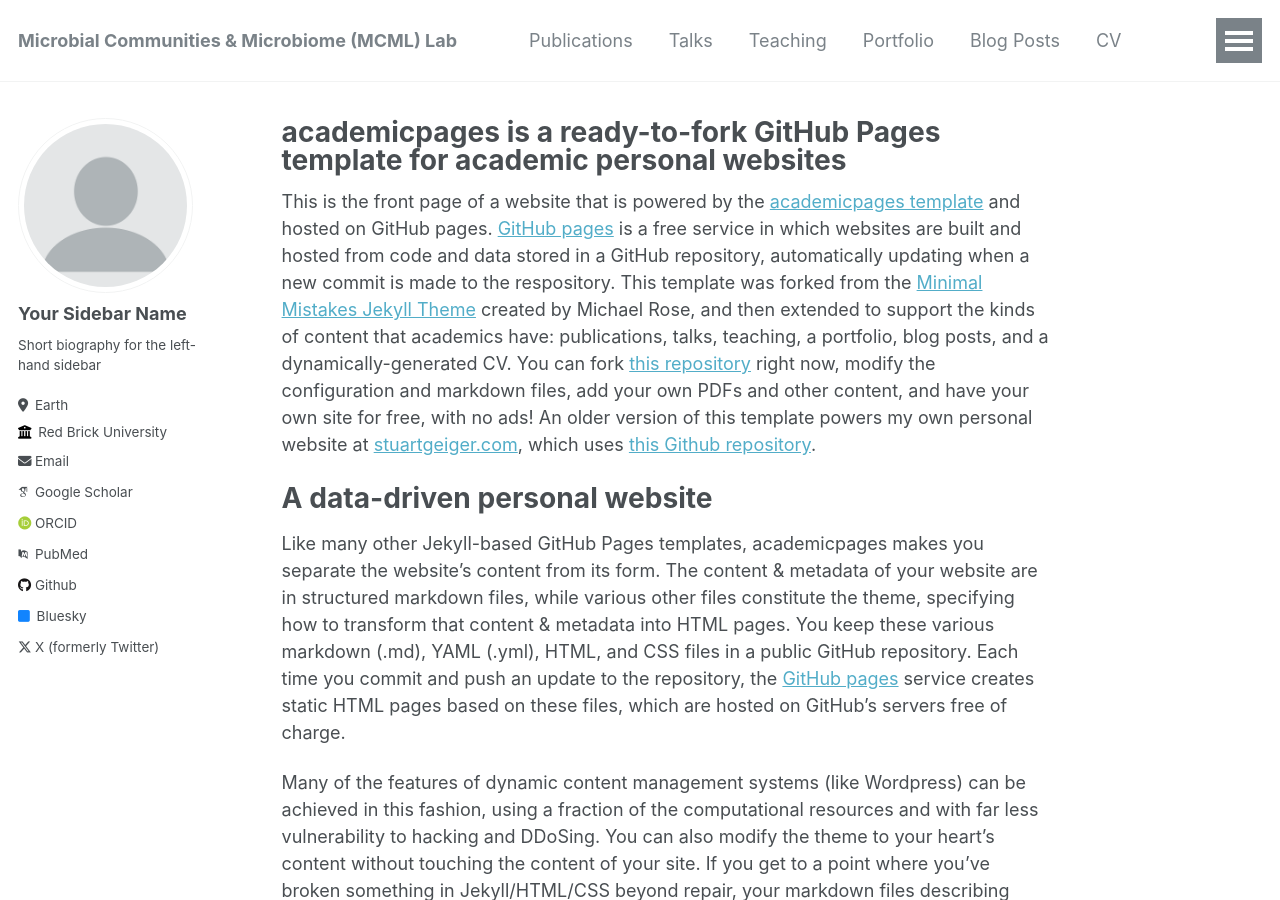
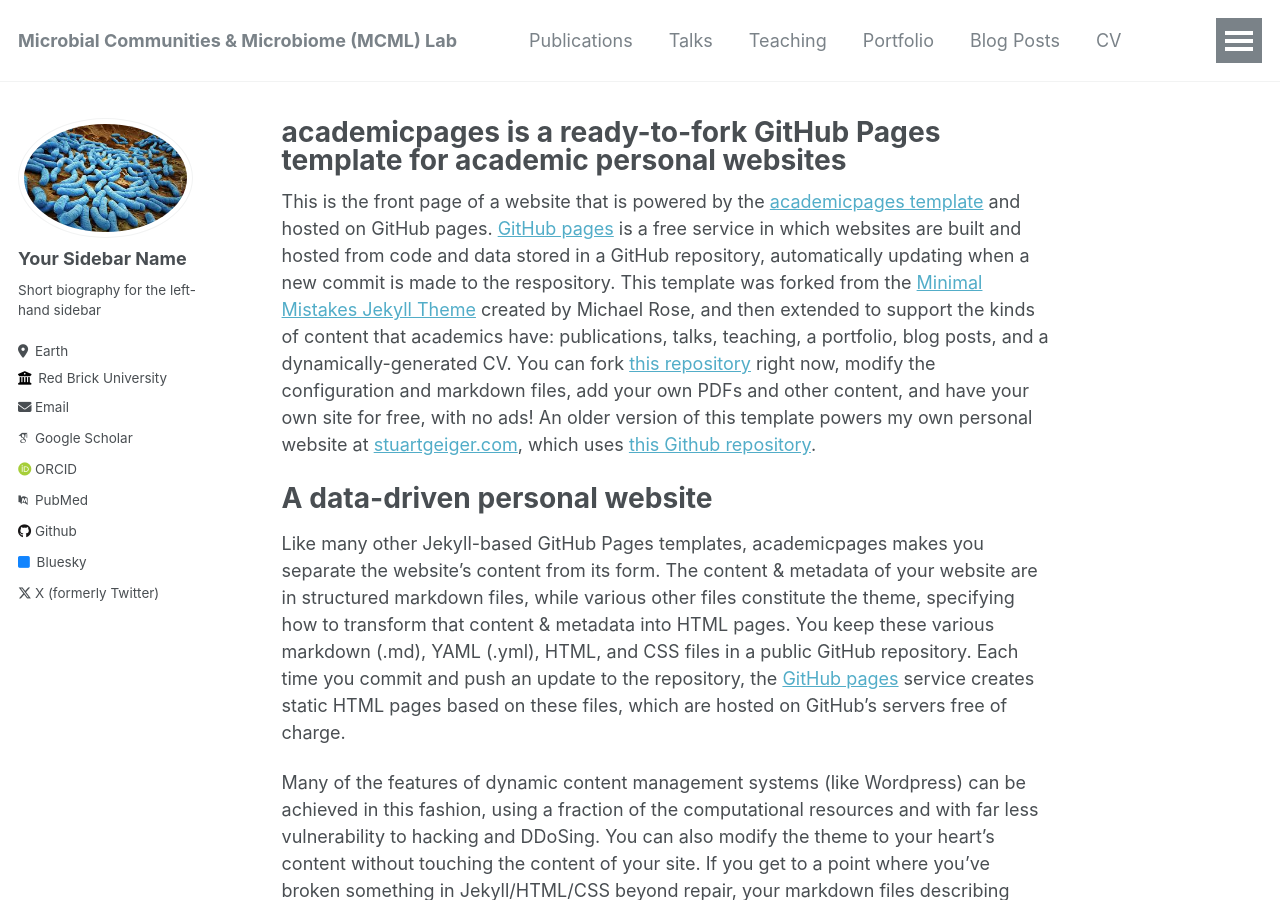
Before and after one commit to AminValiei/valieilab, a Jekyll site: the page built from _pages/about.md, in a window 1280 px wide and 900 px high. Built offline with Jekyll 4.4.1, drawn with Linux system fonts in a browser that asks for light colours; some web fonts are replaced.

Commit message:
Update _config.yml

```diff
--- a/_config.yml
+++ b/_config.yml
@@ -21,7 +21,7 @@
 #               Additional customization can be done by editing /_includes/author-profile.html
 author:
   # Biographic information
-  avatar           : "profile.png"
+  avatar           : "images.jpeg"
   name             : "Your Sidebar Name"
   pronouns         : # example: "she/her"
   bio              : "Short biography for the left-hand sidebar"
```
